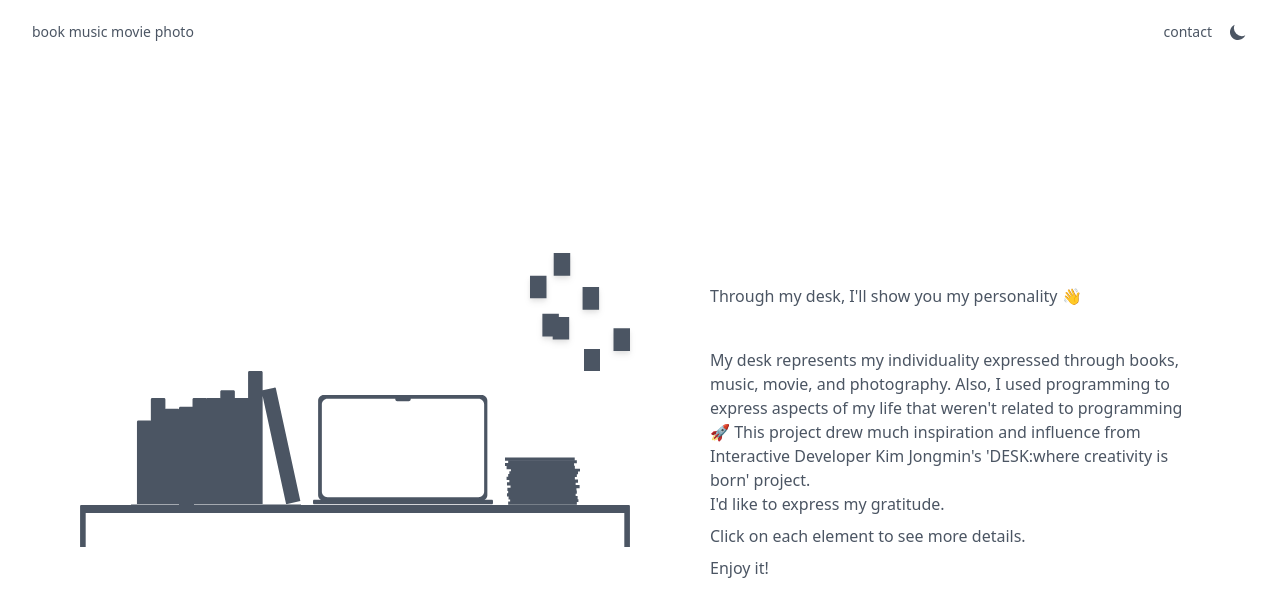
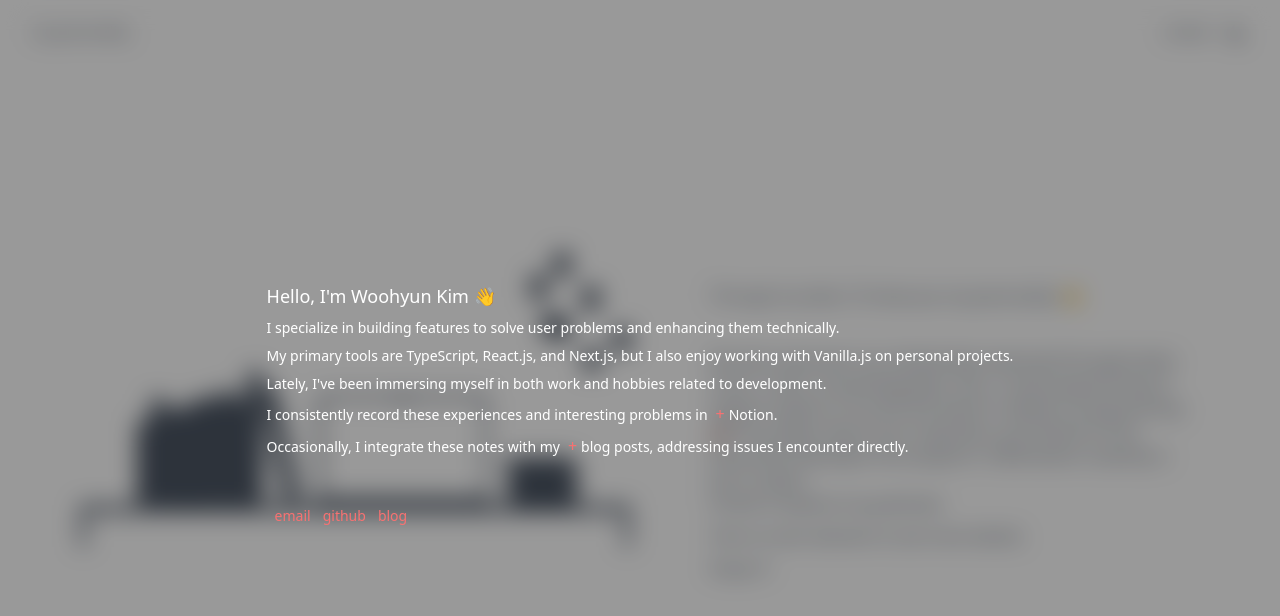
Before and after one commit to woohyun1031/personality, a Next.js app: page / in a window 1280 px wide. Both pictures are taken after a click on the button "contact". Shown: the top 616 px of the page. Built offline with nearby package versions, Linux system fonts and the light colour scheme.

Commit message:
Feat: contact modal 추가

```diff
--- a/src/app/(main)/form.tsx
+++ b/src/app/(main)/form.tsx
@@ -1,8 +1,8 @@
 'use client';
 
 import React from 'react';
-import Desk from '@/components/Desk';
-import { useResize } from '@/hooks/useResize';
+import Desk from '@components/Desk';
+import { useResize } from '@hooks/useResize';
 
 export default function Form() {
   const isDesktop = useResize('(min-height: 768px)');
--- a/src/app/(main)/page.tsx
+++ b/src/app/(main)/page.tsx
@@ -1,5 +1,4 @@
 import React from 'react';
-import Desk from '@/components/Desk';
 import Form from './form';
 
 export default function Page() {
--- a/src/app/providers.tsx
+++ b/src/app/providers.tsx
@@ -6,7 +6,13 @@ import {
   darkModeReducer,
   initialDarkModeState,
 } from '@contexts/darkModeContext';
+import {
+  initialModalState,
+  ModalDispatch,
+  modalReducer,
+} from '@/contexts/modalContext';
 import Header from '@components/Header';
+import ContactModal from '@components/ContactModal';
 
 export function Providers({
   children,
@@ -16,6 +22,11 @@ export function Providers({
   const [darkModeState, darkModeDispatch] = React.useReducer(
     darkModeReducer,
     initialDarkModeState,
+  );
+
+  const [modalState, modalDispatch] = React.useReducer(
+    modalReducer,
+    initialModalState,
   );
 
   React.useEffect(() => {
@@ -37,10 +48,18 @@ export function Providers({
     [darkModeState, darkModeDispatch],
   );
 
+  const modalContextMemo = React.useMemo(
+    () => ({ modalState, modalDispatch }),
+    [modalState, modalDispatch],
+  );
+
   return (
     <DarkModeDispatch.Provider value={darkModeContextMemo}>
-      <Header />
-      {children}
+      <ModalDispatch.Provider value={modalContextMemo}>
+        <Header />
+        {children}
+        <ContactModal />
+      </ModalDispatch.Provider>
     </DarkModeDispatch.Provider>
   );
 }
--- /dev/null
+++ b/src/components/ContactModal.tsx
@@ -0,0 +1,81 @@
+'use client';
+
+import React from 'react';
+import { ModalDispatch } from '@/contexts/modalContext';
+import LinkButton from './LinkButton';
+import URL from '@constants/url';
+
+export default function ContactModal() {
+  const { modalState, modalDispatch } = React.useContext(ModalDispatch);
+
+  function cancelModal() {
+    modalDispatch({ type: 'close' });
+  }
+
+  return (
+    <>
+      {
+        <div
+          className={`${
+            modalState.isShow ? 'opacity-1 visible' : 'invisible opacity-0'
+          } fixed left-0 top-0 z-[60] flex h-full w-full items-center justify-center
+          bg-[rgba(0,0,0,0.4)] p-20 backdrop-blur-md duration-300`}
+          onClick={() => {
+            cancelModal();
+          }}
+        >
+          <div className="flex h-full w-full items-center justify-center">
+            <div
+              onClick={(e) => {
+                e.stopPropagation();
+              }}
+            >
+              <div className="mt-2 text-lg text-white dark:text-white">
+                Hello, I'm Woohyun Kim 👋
+              </div>
+              <div className="mt-2 text-sm text-white dark:text-white">
+                I specialize in building features to solve user problems and
+                enhancing them technically.
+              </div>
+              <div className="mt-2 text-sm text-white dark:text-white">
+                My primary tools are TypeScript, React.js, and Next.js, but I
+                also enjoy working with Vanilla.js on personal projects.
+              </div>
+              <div className="mt-2 text-sm text-white dark:text-white">
+                Lately, I've been immersing myself in both work and hobbies
+                related to development.
+              </div>
+              <div className="mt-2 text-sm text-white dark:text-white">
+                I consistently record these experiences and interesting problems
+                in
+                <LinkButton url={URL.notion} className="ml-2 mr-1">
+                  +
+                </LinkButton>
+                Notion.
+              </div>
+              <div className="mt-2 text-sm text-white dark:text-white">
+                Occasionally, I integrate these notes with my
+                <LinkButton url={URL.blog} className="ml-2 mr-1">
+                  +
+                </LinkButton>
+                blog posts, addressing issues I encounter directly.
+              </div>
+
+              <div className="mt-12 text-sm">
+                <LinkButton url={URL.mail} className="ml-2 mr-1 text-sm">
+                  email
+                </LinkButton>
+                <LinkButton url={URL.github} className="ml-2 mr-1 text-sm">
+                  github
+                </LinkButton>
+                <LinkButton url={URL.blog} className="ml-2 mr-1 text-sm">
+                  blog
+                </LinkButton>
+              </div>
+            </div>
+          </div>
+        </div>
+      }
+    </>
+  );
+}
--- a/src/components/Header.tsx
+++ b/src/components/Header.tsx
@@ -5,10 +5,13 @@ import Link from 'next/link';
 import { DarkModeDispatch } from '@contexts/darkModeContext';
 import SunIcon from '@components/icons/SunIcon';
 import MoonIcon from '@components/icons/MoonIcon';
+import { ModalDispatch } from '@/contexts/modalContext';
 
 export default function Header() {
   const { darkModeState, darkModeDispatch } =
     React.useContext(DarkModeDispatch);
+  const { modalDispatch } = React.useContext(ModalDispatch);
+
   const { isDark } = darkModeState;
 
   const changeTheme = React.useCallback(() => {
@@ -26,6 +29,10 @@ export default function Header() {
     }
   }, []);
 
+  function openModal() {
+    modalDispatch({ type: 'show' });
+  }
+
   return (
     <header
       className="common-animation fixed top-0 z-50 flex h-16
@@ -40,7 +47,7 @@ export default function Header() {
           className="relative flex h-full flex-shrink-0
           cursor-pointer items-center text-sm font-normal text-gray-600 dark:text-white"
         >
-          book music movie photo
+          my personality
         </Link>
         <div className="flex items-center gap-4">
           <button
@@ -50,6 +57,7 @@ export default function Header() {
             duration-300 hover:text-red-400 active:text-red-600 dark:text-white dark:hover:text-red-400
             dark:active:text-red-600
             "
+            onClick={() => openModal()}
           >
             contact
           </button>
--- /dev/null
+++ b/src/components/LinkButton.tsx
@@ -0,0 +1,22 @@
+import React from 'react';
+import Link from 'next/link';
+
+export default function LinkButton({
+  url,
+  className,
+  children,
+}: {
+  url: string;
+  className?: string;
+  children: string;
+}) {
+  return (
+    <span
+      className={`common-animation cursor-pointer text-base text-red-400 hover:text-white dark:text-red-400 dark:hover:text-white ${className}`}
+    >
+      <Link href={url ?? ''} target="_blank">
+        {children}
+      </Link>
+    </span>
+  );
+}
--- /dev/null
+++ b/src/constants/url.ts
@@ -0,0 +1,14 @@
+const URL = {
+  notion:
+    'https://woo1031.notion.site/woo1031/WooHyun-Kim-69ab520d7e2648d1aec863db6a50a282',
+  blog: 'https://woo1031.vercel.app/',
+  mail: 'mailto:ktkwhms3@gmail.com',
+  resume:
+    'https://woo1031.notion.site/2-e87c8b2c792c45f0af4fa68b96661411?pvs=4',
+  github: 'https://github.com/woohyun1031',
+  studyDb:
+    'https://woo1031.notion.site/Development-Engineering-Notion-2d6ebc5912ce4bc38a1ec85b857a62cd',
+  actbase: 'https://actbase.io/',
+};
+
+export default URL;
--- /dev/null
+++ b/src/contexts/modalContext.ts
@@ -0,0 +1,40 @@
+import React from 'react';
+
+export type TModalState = {
+  isShow: boolean;
+};
+
+interface TActions {
+  type: string;
+}
+
+interface IModalContext {
+  modalState: TModalState;
+  modalDispatch: React.Dispatch<TActions>;
+}
+
+export const initialModalState = {
+  isShow: false,
+};
+
+export const modalReducer = (state: TModalState, action: TActions) => {
+  switch (action.type) {
+    case 'show':
+      return {
+        ...state,
+        isShow: true,
+      };
+    case 'close':
+      return {
+        ...state,
+        isShow: false,
+      };
+    default:
+      return state;
+  }
+};
+
+export const ModalDispatch = React.createContext<IModalContext>({
+  modalState: initialModalState,
+  modalDispatch: () => {},
+});
--- a/tsconfig.json
+++ b/tsconfig.json
@@ -5,6 +5,7 @@
     "paths": {
       "@/*": ["./src/*"],
       "@components/*": ["src/components/*"],
+      "@constants/*": ["src/constants/*"],
       "@contexts/*": ["src/contexts/*"],
       "@hooks/*": ["src/hooks/*"],
       "@public/*": ["public"],
```
